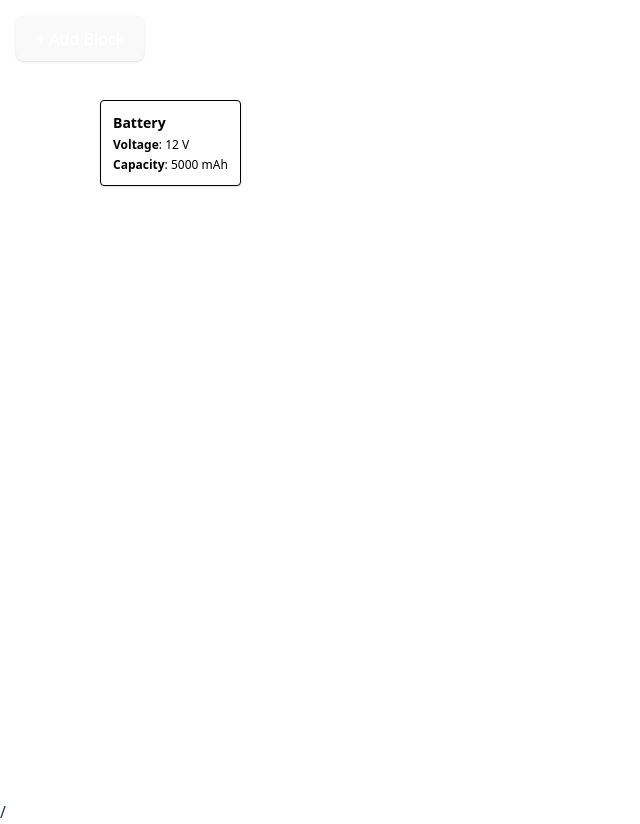
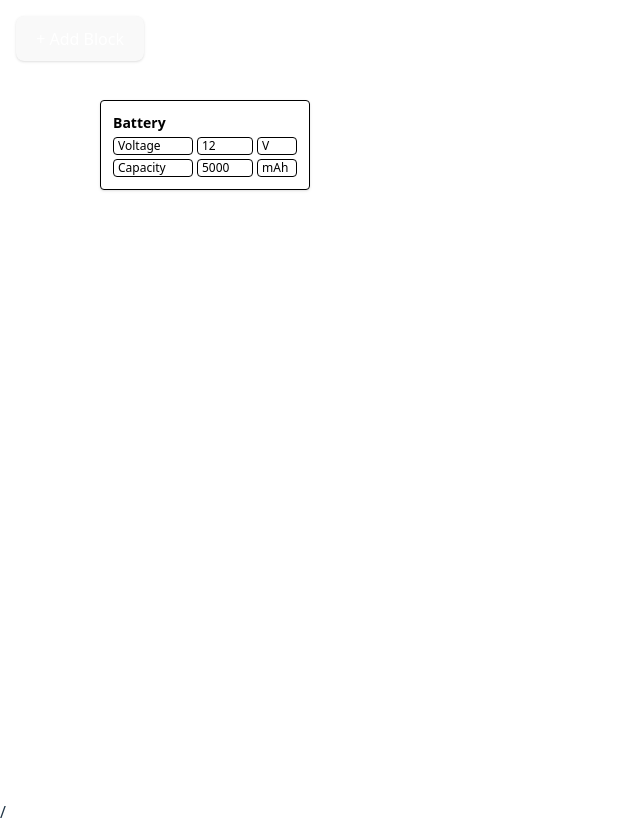
Before and after one commit to Rinya7/diagram-builder-starter, a React (Vite) app: page / in a window 1280 px wide. Shown: the whole page, without its empty margins (0-640 px from the left). Built offline with nearby package versions, Linux system fonts and the light colour scheme.

Commit message:
posible dite parametrs inside the blocks

```diff
--- a/src/canvas/Canvas.tsx
+++ b/src/canvas/Canvas.tsx
@@ -42,6 +42,26 @@ const Canvas = () => {
     setBlocks((prev) => [...prev, newBlock]);
   };
 
+  const handleChangeParam = (
+    blockId: string,
+    paramId: string,
+    field: "name" | "value" | "unit",
+    value: string
+  ) => {
+    setBlocks((prev) =>
+      prev.map((block) =>
+        block.id === blockId
+          ? {
+              ...block,
+              parameters: block.parameters.map((param) =>
+                param.id === paramId ? { ...param, [field]: value } : param
+              ),
+            }
+          : block
+      )
+    );
+  };
+
   return (
     <div className="relative w-full h-screen   overflow-hidden text-black">
       <button
@@ -51,7 +71,12 @@ const Canvas = () => {
         + Add Block
       </button>
       {blocks.map((block) => (
-        <Block key={block.id} {...block} onDrag={updateBlockPosition} />
+        <Block
+          key={block.id}
+          {...block}
+          onDrag={updateBlockPosition}
+          onChangeParam={handleChangeParam}
+        />
       ))}
     </div>
   );
--- a/src/components/Block.tsx
+++ b/src/components/Block.tsx
@@ -1,7 +1,15 @@
 import { FC, useRef, useState, useEffect, useCallback } from "react";
 import { BlockProps } from "../types";
 
-const Block: FC<BlockProps> = ({ id, name, x, y, onDrag, parameters }) => {
+const Block: FC<BlockProps> = ({
+  id,
+  name,
+  x,
+  y,
+  onDrag,
+  parameters,
+  onChangeParam,
+}) => {
   const blockRef = useRef<HTMLDivElement>(null);
   const [isDragging, setIsDragging] = useState(false);
   const [offset, setOffset] = useState({ x: 0, y: 0 });
@@ -53,9 +61,37 @@ const Block: FC<BlockProps> = ({ id, name, x, y, onDrag, parameters }) => {
       >
         <div className="font-bold text-sm">{name}</div>
         {parameters.map((param) => (
-          <div key={param.id} className="text-xs mt-1">
-            <span className="font-semibold">{param.name}</span>: {param.value}{" "}
-            {param.unit}
+          <div key={param.id} className="flex gap-1 mt-1 items-center">
+            <input
+              type="text"
+              value={param.name}
+              onChange={(e) =>
+                onChangeParam?.(id, param.id, "name", e.target.value)
+              }
+              onMouseDown={(e) => e.stopPropagation()}
+              placeholder="Name"
+              className="border px-1 w-20 text-xs rounded"
+            />
+            <input
+              type="text"
+              value={param.value}
+              onChange={(e) =>
+                onChangeParam?.(id, param.id, "value", e.target.value)
+              }
+              onMouseDown={(e) => e.stopPropagation()}
+              placeholder="Value"
+              className="border px-1 w-14 text-xs rounded"
+            />
+            <input
+              type="text"
+              value={param.unit}
+              onChange={(e) =>
+                onChangeParam?.(id, param.id, "unit", e.target.value)
+              }
+              onMouseDown={(e) => e.stopPropagation()}
+              placeholder="Unit"
+              className="border px-1 w-10 text-xs rounded"
+            />
           </div>
         ))}
       </div>
--- a/src/types/index.ts
+++ b/src/types/index.ts
@@ -20,4 +20,10 @@ export type BlockProps = {
   y: number;
   onDrag?: (id: string, x: number, y: number) => void;
   parameters: Parameter[];
+  onChangeParam?: (
+    blockId: string,
+    paramId: string,
+    field: "name" | "value" | "unit",
+    value: string
+  ) => void;
 };
```
